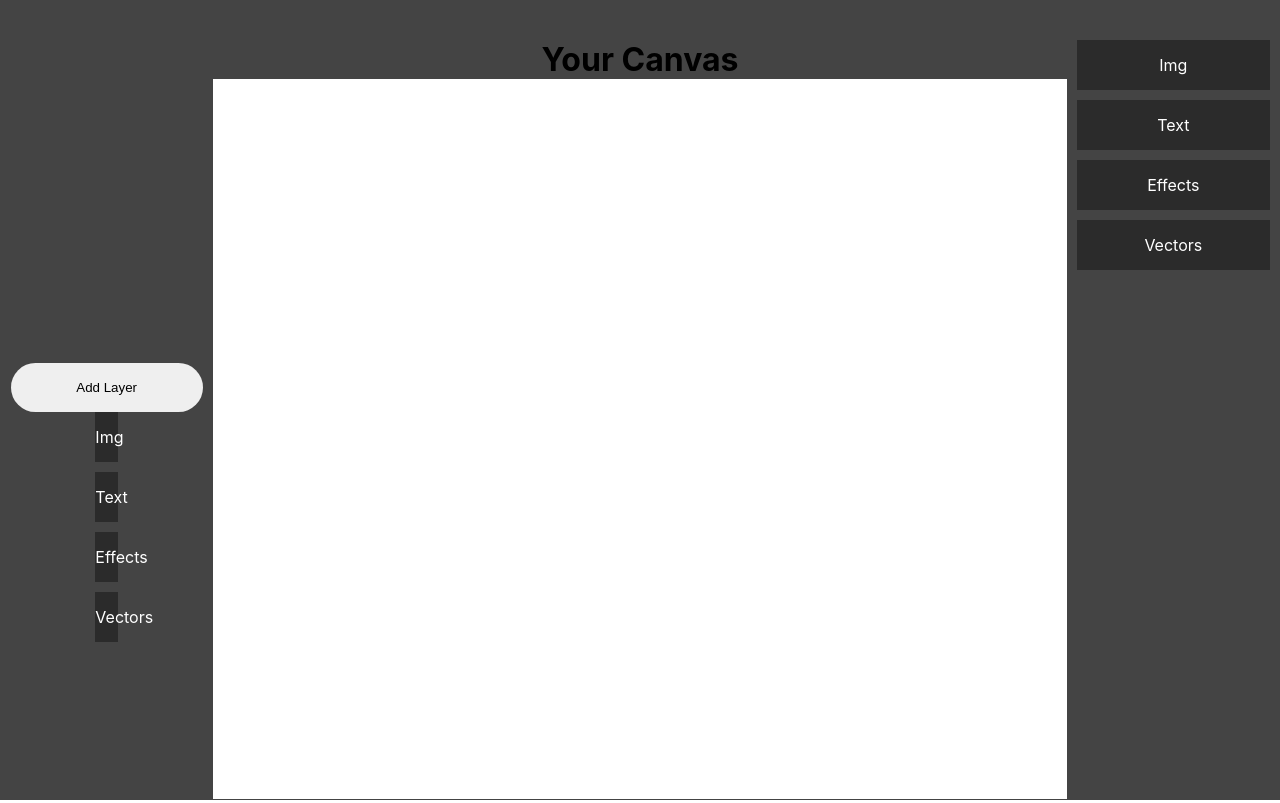
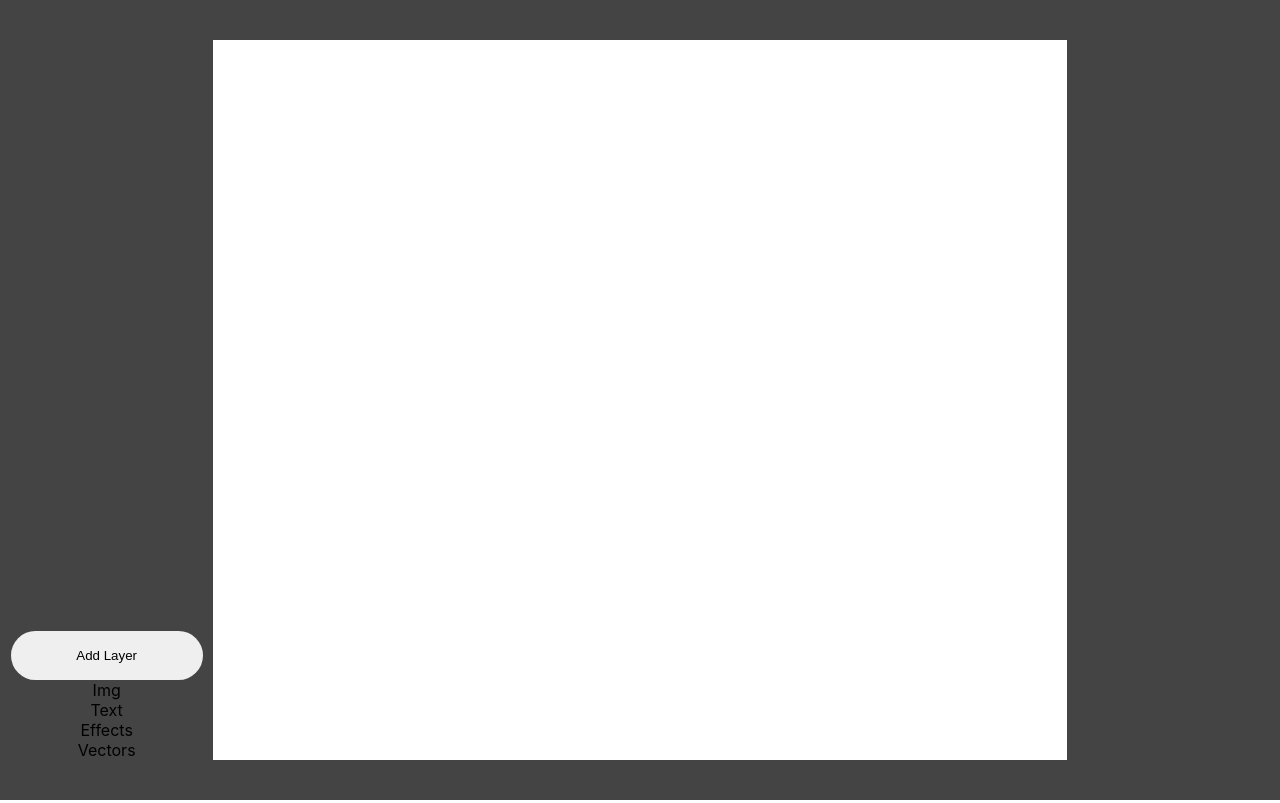
Before and after one commit to MarHarutyunyan/PhotoEditor, a React (Create React App) app: page / in a window 1280 px wide. Both pictures are taken after a click on the button "Add Layer". Built offline with nearby package versions, Linux system fonts and the light colour scheme.

Commit message:
new commit

```diff
--- a/package.json
+++ b/package.json
@@ -8,6 +8,8 @@
     "@testing-library/user-event": "^13.5.0",
     "react": "^17.0.2",
     "react-dom": "^17.0.2",
+    "react-edit-text": "^4.2.0",
+    "react-outside-click-handler": "^1.3.0",
     "react-redux": "^7.2.6",
     "react-scripts": "5.0.0",
     "redux": "^4.1.2",
--- a/src/Main.css
+++ b/src/Main.css
@@ -17,7 +17,7 @@ body {
   background-color: #444;
 }
 #layersContainer,
-#toolsContainer {
+#propertiesContainer {
   width: 20%;
   height: 90vh;
 }
@@ -72,13 +72,13 @@ ul,
 li {
   list-style: none;
 }
-#tools {
+#properties {
   width: 100%;
   min-height: 90%;
   display: flex;
   flex-direction: column;
 }
-#tools div{
+#properties div{
   margin: 0 10px 10px 10px;
   padding: 15px 0;
   background-color: #2B2B2B;
--- a/src/components/Canvas.js
+++ b/src/components/Canvas.js
@@ -3,7 +3,6 @@ import React from 'react';
 export const Canvas = () => {
     return (
         <div id='canvaContainer'>
-            <h1>Your Canvas</h1>
             <canvas id="canvas" >
             </canvas>
 
--- /dev/null
+++ b/src/components/ImgFeatures.js
@@ -0,0 +1,15 @@
+import React, { useEffect, useState } from 'react';
+import { useDispatch, useSelector } from 'react-redux';
+export const ImgFeatures = () => {
+    const features = useSelector((state) => state.data.layer.meta.ImgMeta);
+    const ImgFeatures = Object.keys(features);
+    return (
+        <div id="IMG_FEATURES" >
+            <ul>
+                {ImgFeatures.map((_, i) => (
+                    <li key={i}> {ImgFeatures[i]}</li>
+                ))}
+            </ul>
+        </div>
+    )
+}
--- a/src/components/Layers.js
+++ b/src/components/Layers.js
@@ -1,9 +1,8 @@
 import { useDispatch, useSelector } from "react-redux";
-import React, { useState, useEffect } from "react";
+import React, { useState, useEffect} from "react";
 import { Tools } from "./Tools";
 
-
-export const Layers = () => {
+ export const Layers =({setId}) => {
   const data = useSelector((state) => state.data);
   const dispatch = useDispatch();
   const [layers, setLayers] = useState(data.layers);
@@ -31,7 +30,7 @@ export const Layers = () => {
         >
           Add Layer
         </button>
-        {OpenTools ? <Tools /> : null}
+        {OpenTools ? <Tools setId={setId} /> : null}
       </div>
     </div>
   );
--- a/src/components/Main.js
+++ b/src/components/Main.js
@@ -1,17 +1,19 @@
-import React from 'react';
-import { useDispatch, useSelector } from 'react-redux';
-import { Canvas } from './Canvas';
-import { Layers } from './Layers';
-import '../Main.css';
-import { Tools } from './Tools';
-import { Properties } from './Properties';
+import React, { useEffect, useState } from "react";
+import { useDispatch, useSelector } from "react-redux";
+import { Canvas } from "./Canvas";
+import { Layers } from "./Layers";
+import "../Main.css";
+import { Tools } from "./Tools";
+import { Properties } from "./Properties";
 
 export default function Main() {
-    const dispatch = useDispatch();
-    const data = useSelector(state => state.data);
-    return <div className='container'>
-        <Layers />
-        <Canvas />
-        <Properties/>
-    </div>;
+  const [id, setId] = useState("");
+  const data = useSelector((state) => state.data);
+  return (
+    <div className="container">
+      <Layers setId={setId} />
+      <Canvas />
+      <Properties id={id} />
+    </div>
+  );
 }
--- a/src/components/Properties.js
+++ b/src/components/Properties.js
@@ -2,30 +2,30 @@ import React, { useEffect, useState } from 'react';
 import '../Main.css';
 import { useDispatch, useSelector } from 'react-redux';
 import { TxtFeatures } from '../components/TxtFeatures';
+import { ImgFeatures } from './ImgFeatures';
 
-export const Properties = () => {
+export const Properties = ({id}) => {
     const dispatch = useDispatch();
     const data = useSelector((state) => state.data);
 
     const AddToData = (id) => {
-        console.log(id);
         dispatch({ type: 'SET_LAYER', id: id });
-        // if (id === 'TEXT') {
-        //     dispatch({ type: 'ADD_TXT_TOOLS' });
-        // }
     }
 
     const [showFeatures, setShowFeatures] = React.useState(false)
     const show = () => setShowFeatures(true)
 
     return (
-        <div id='toolsContainer' >
-            <div id='tools'>
-                <div id='IMG' onClick={() => AddToData('IMG')}>Img</div>
+        <div id='propertiesContainer' >
+            <div id='properties'>
+            {id === "TEXT" && <TxtFeatures />}
+            {id === "IMG" && <ImgFeatures />}
+
+                {/* <div id='IMG' onClick={() => AddToData('IMG')}>Img</div>
                 <div id='TEXT' onClick={() => AddToData('TEXT'), show}>Text</div>
                 {showFeatures ? <TxtFeatures /> : null}
                 <div id='EFFECTS' onClick={() => AddToData('EFFECTS')}>Effects</div>
-                <div id='VECTOR' onClick={() => AddToData('VECTOR')} >Vectors</div>
+                <div id='VECTOR' onClick={() => AddToData('VECTOR')} >Vectors</div> */}
             </div>
         </div>
     );
--- a/src/components/Tools.js
+++ b/src/components/Tools.js
@@ -1,23 +1,36 @@
-import React, { useState, useEffect,useRef } from "react";
-import '../Main.css';
-import { useDispatch, useSelector } from 'react-redux';
-export const Tools = ({ classname}) => {
+import React, { useEffect, useState } from "react";
+import "../Main.css";
+import { useDispatch, useSelector } from "react-redux";
+import { TxtFeatures } from "../components/TxtFeatures";
+
+export const Tools = ({setId}) => {
+  const [active, setActive] = useState("");
   const dispatch = useDispatch();
   const data = useSelector((state) => state.data);
 
   const AddToData = (id) => {
     dispatch({ type: "ADD_LAYER" });
-        dispatch({ type: 'SET_LAYER', id: id });
-    }
+    dispatch({ type: "SET_LAYER", id: id });
+    setId(id);
+  };
 
   return (
-        <div id='toolsContainer'>
-            <div id='tools'>
-                <div onClick={() => AddToData('IMG')}>Img</div>
-                <div id='TEXT' onClick={() => AddToData('TEXT')}>Text</div>
-                <div onClick={() => AddToData('EFFECTS')}>Effects</div>
-                <div onClick={() => AddToData('VECTOR')} >Vectors</div>
+    <div id="toolsContainer">
+      <div id="tools">
+        <div id="IMG" onClick={() => AddToData("IMG")}>
+          Img
+        </div>
+        <div id="TEXT" onClick={(() => AddToData("TEXT"))}>
+          Text
+        </div>
+        <div id="EFFECTS" onClick={() => AddToData("EFFECTS")}>
+          Effects
+        </div>
+        <div id="VECTOR" onClick={() => AddToData("VECTOR")}>
+          Vectors
         </div>
       </div>
+      {/* <div>{active === "TEXT" && <TxtFeatures />}</div> */}
+    </div>
   );
-}
+};
--- a/src/components/TxtFeatures.js
+++ b/src/components/TxtFeatures.js
@@ -8,7 +8,7 @@ export const TxtFeatures = () => {
     console.log(txtFeatures);
     // if (layers.length > 0) {
         return (
-            <div id="TXT_FEATURES">
+            <div id="txtFeautures">
                 <ul>
                     {txtFeatures.map((_, i) => (
                         <li key={i}> {txtFeatures[i + 1]}</li>
```
Also changed, not shown: src/components/CreateTxt.js (+12 -8 lines), 1 other file (tests, documents, lock files or other folders). Lines whose indentation alone changed are shown as unchanged.
